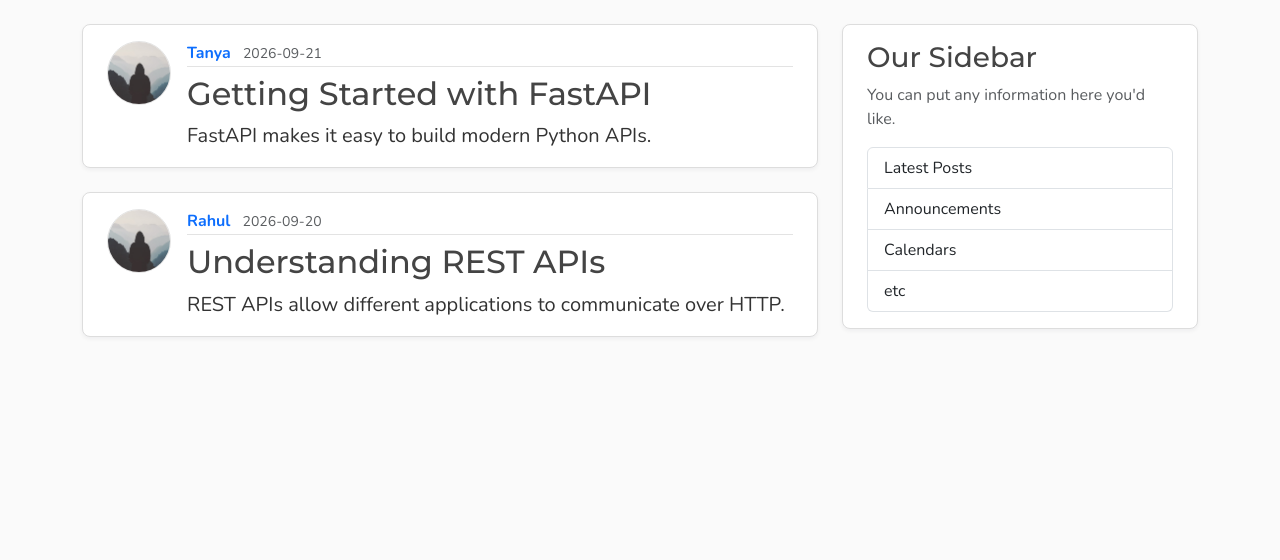
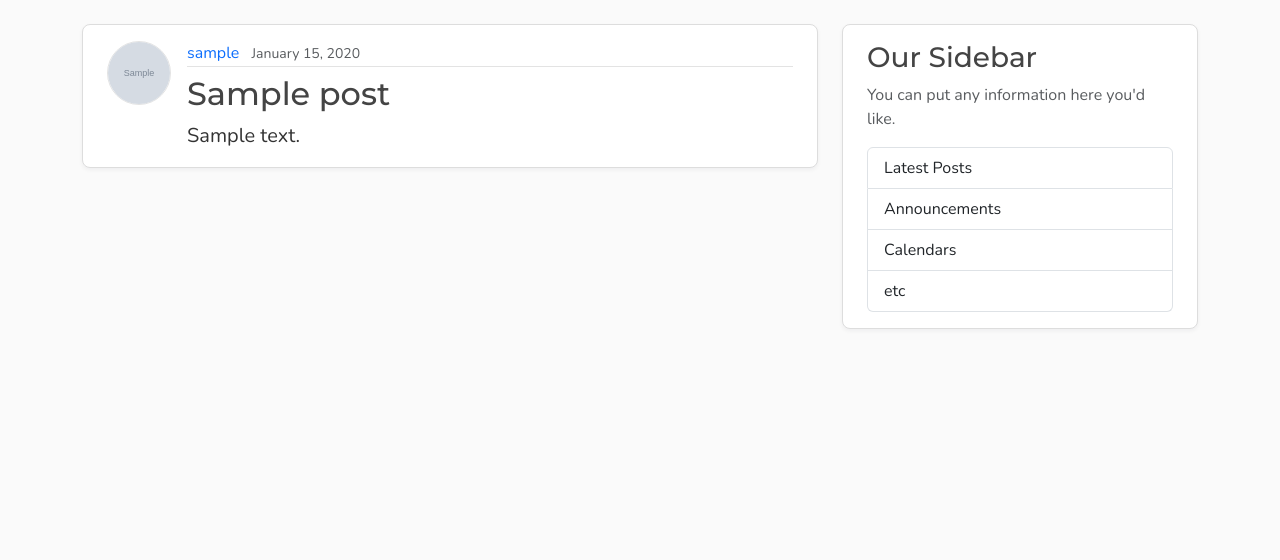
Before and after one commit to TanyaRoy1708/blog-application, a FastAPI app: page /posts in a window 1280 px wide. Shown: the part 56-616 px from the top of the page. Run offline with FastAPI, Linux system fonts and the light colour scheme; tables that the repository leaves empty hold one stand-in row (values such as "Sample post"); grey boxes marked "Sample" are stand-in pictures.

Commit message:
feat: integrate SQLAlchemy database with User and Post models and CRUD APIs

```diff
--- a/main.py
+++ b/main.py
@@ -1,75 +1,412 @@
-from fastapi import FastAPI, Request, HTTPException, status
+"""Main FastAPI application module for the blog application.
+
+Provides HTML template routes for the frontend, RESTful API endpoints for
+managing users and posts, and custom exception handlers.
+"""
+
+from typing import Annotated
+
+from fastapi import Depends, FastAPI, HTTPException, Request, Response, status
 from fastapi.exceptions import RequestValidationError
 from fastapi.responses import JSONResponse
 from fastapi.staticfiles import StaticFiles
 from fastapi.templating import Jinja2Templates
+from sqlalchemy import select
+from sqlalchemy.orm import Session
 from starlette.exceptions import HTTPException as StarletteHTTPException
 
-app= FastAPI()
+import models
+from database import Base, engine, get_db
+from schemas import (
+    PostCreate,
+    PostResponse,
+    PostUpdate,
+    UserCreate,
+    UserResponse,
+    UserUpdate,
+)
 
+# Initialize database tables
+Base.metadata.create_all(bind=engine)
+
+app = FastAPI(
+    title="Blog Application API",
+    description="A blogging platform providing web views and RESTful API endpoints.",
+    version="0.1.0",
+)
+
+# Static and media files mounting
 app.mount("/static", StaticFiles(directory="static"), name="static")
+app.mount("/media", StaticFiles(directory="media"), name="media")
 
+# Templates configuration
 templates = Jinja2Templates(directory="templates")
 
-posts : list[dict]=[
-    {
-        "id": 1,
-        "author": "Tanya",
-        "title": "Getting Started with FastAPI",
-        "content": "FastAPI makes it easy to build modern Python APIs.",
-        "date_posted": "2026-09-21"
-    },
-    {
-        "id": 2,
-        "author": "Rahul",
-        "title": "Understanding REST APIs",
-        "content": "REST APIs allow different applications to communicate over HTTP.",
-        "date_posted": "2026-09-20"
-    }
-]
+# Dependency type alias for database session
+DbSession = Annotated[Session, Depends(get_db)]
 
-# Don't include this route in FastAPI's generated OpenAPI schema, so it won't appear in /docs or /redoc.
-# Then /posts still works normally:
-# http://127.0.0.1:8000/posts
-# but it won't appear in:
-# http://127.0.0.1:8000/docs
-@app.get("/", include_in_schema=False)
-@app.get("/posts", include_in_schema=False)
-def home(request: Request):
+
+# ==============================================================================
+# HTML Template Routes
+# ==============================================================================
+
+
+@app.get("/", include_in_schema=False, name="home")
+@app.get("/posts", include_in_schema=False, name="posts")
+def home(request: Request, db: DbSession) -> Response:
+    """Render the home page displaying all blog posts."""
+    result = db.execute(select(models.Post))
+    posts = result.scalars().all()
     return templates.TemplateResponse(
         request,
         "home.html",
-        {"posts" : posts, "title": "Home"},
+        {"posts": posts, "title": "Home"},
     )
 
 
-@app.get("/posts/{post_id}", include_in_schema=False)
-def post_page(request: Request, post_id:int ):
-    for post in posts:
-        if post.get("id") == post_id:
-            title = post['title'][:50]
-            return templates.TemplateResponse(
-            request,
-            "post.html",
-            {"post" : post, "title": title},
-            )
-    raise HTTPException(status_code=status.HTTP_404_NOT_FOUND, detail="Post not found")
+@app.get("/posts/{post_id}", include_in_schema=False, name="post_page")
+def post_page(request: Request, post_id: int, db: DbSession) -> Response:
+    """Render the detailed view page for a specific post."""
+    result = db.execute(select(models.Post).where(models.Post.id == post_id))
+    post = result.scalars().first()
+    if not post:
+        raise HTTPException(
+            status_code=status.HTTP_404_NOT_FOUND,
+            detail="Post not found",
+        )
 
-@app.get("/api/posts")
-def get_posts():
-    return posts
-
-@app.get("/api/posts/{post_id}")
-def get_post(post_id: int):
-    for post in posts:
-        if post.get("id") == post_id:
-            return post
-    raise HTTPException(status_code=status.HTTP_404_NOT_FOUND, detail="Post not found")
+    title = post.title[:50]
+    return templates.TemplateResponse(
+        request,
+        "post.html",
+        {"post": post, "title": title},
+    )
 
 
-## StarletteHTTPException Handler
+@app.get("/users/{user_id}/posts", include_in_schema=False, name="user_posts")
+def user_posts_page(request: Request, user_id: int, db: DbSession) -> Response:
+    """Render the page displaying all posts authored by a specific user."""
+    result = db.execute(select(models.User).where(models.User.id == user_id))
+    user = result.scalars().first()
+    if not user:
+        raise HTTPException(
+            status_code=status.HTTP_404_NOT_FOUND,
+            detail="User not found",
+        )
+
+    result = db.execute(select(models.Post).where(models.Post.user_id == user_id))
+    posts = result.scalars().all()
+    return templates.TemplateResponse(
+        request,
+        "user_posts.html",
+        {"posts": posts, "user": user, "title": f"{user.username}'s Posts"},
+    )
+
+
+# ==============================================================================
+# User API Endpoints
+# ==============================================================================
+
+
+@app.post(
+    "/api/users",
+    response_model=UserResponse,
+    status_code=status.HTTP_201_CREATED,
+    tags=["Users"],
+)
+def create_user(user: UserCreate, db: DbSession) -> models.User:
+    """Create a new user.
+
+    Validates that both the username and email are unique before creating
+    the user record in the database.
+    """
+    result = db.execute(
+        select(models.User).where(models.User.username == user.username)
+    )
+    if result.scalars().first():
+        raise HTTPException(
+            status_code=status.HTTP_400_BAD_REQUEST,
+            detail="Username already exists",
+        )
+
+    result = db.execute(select(models.User).where(models.User.email == user.email))
+    if result.scalars().first():
+        raise HTTPException(
+            status_code=status.HTTP_400_BAD_REQUEST,
+            detail="Email already registered",
+        )
+
+    new_user = models.User(
+        username=user.username,
+        email=user.email,
+    )
+    db.add(new_user)
+    db.commit()
+    db.refresh(new_user)
+    return new_user
+
+
+@app.get(
+    "/api/users/{user_id}",
+    response_model=UserResponse,
+    tags=["Users"],
+)
+def get_user(user_id: int, db: DbSession) -> models.User:
+    """Retrieve a single user by ID."""
+    result = db.execute(select(models.User).where(models.User.id == user_id))
+    user = result.scalars().first()
+    if not user:
+        raise HTTPException(
+            status_code=status.HTTP_404_NOT_FOUND,
+            detail="User not found",
+        )
+    return user
+
+
+@app.get(
+    "/api/users/{user_id}/posts",
+    response_model=list[PostResponse],
+    tags=["Users"],
+)
+def get_user_posts(user_id: int, db: DbSession) -> list[models.Post]:
+    """Retrieve all posts authored by a specific user."""
+    result = db.execute(select(models.User).where(models.User.id == user_id))
+    user = result.scalars().first()
+    if not user:
+        raise HTTPException(
+            status_code=status.HTTP_404_NOT_FOUND,
+            detail="User not found",
+        )
+
+    result = db.execute(select(models.Post).where(models.Post.user_id == user_id))
+    return list(result.scalars().all())
+
+
+@app.patch(
+    "/api/users/{user_id}",
+    response_model=UserResponse,
+    tags=["Users"],
+)
+def update_user(
+    user_id: int,
+    user_update: UserUpdate,
+    db: DbSession,
+) -> models.User:
+    """Update profile information for an existing user."""
+    result = db.execute(select(models.User).where(models.User.id == user_id))
+    user = result.scalars().first()
+    if not user:
+        raise HTTPException(
+            status_code=status.HTTP_404_NOT_FOUND,
+            detail="User not found",
+        )
+
+    if user_update.username is not None and user_update.username != user.username:
+        result = db.execute(
+            select(models.User).where(models.User.username == user_update.username)
+        )
+        if result.scalars().first():
+            raise HTTPException(
+                status_code=status.HTTP_400_BAD_REQUEST,
+                detail="Username already exists",
+            )
+
+    if user_update.email is not None and user_update.email != user.email:
+        result = db.execute(
+            select(models.User).where(models.User.email == user_update.email)
+        )
+        if result.scalars().first():
+            raise HTTPException(
+                status_code=status.HTTP_400_BAD_REQUEST,
+                detail="Email already registered",
+            )
+
+    if user_update.username is not None:
+        user.username = user_update.username
+    if user_update.email is not None:
+        user.email = user_update.email
+    if user_update.image_file is not None:
+        user.image_file = user_update.image_file
+
+    db.commit()
+    db.refresh(user)
+    return user
+
+
+@app.delete(
+    "/api/users/{user_id}",
+    status_code=status.HTTP_204_NO_CONTENT,
+    tags=["Users"],
+)
+def delete_user(user_id: int, db: DbSession) -> None:
+    """Delete a user by ID."""
+    result = db.execute(select(models.User).where(models.User.id == user_id))
+    user = result.scalars().first()
+    if not user:
+        raise HTTPException(
+            status_code=status.HTTP_404_NOT_FOUND,
+            detail="User not found",
+        )
+    db.delete(user)
+    db.commit()
+
+
+# ==============================================================================
+# Post API Endpoints
+# ==============================================================================
+
+
+@app.post(
+    "/api/posts",
+    response_model=PostResponse,
+    status_code=status.HTTP_201_CREATED,
+    tags=["Posts"],
+)
+def create_post(post: PostCreate, db: DbSession) -> models.Post:
+    """Create a new blog post."""
+    result = db.execute(select(models.User).where(models.User.id == post.user_id))
+    user = result.scalars().first()
+    if not user:
+        raise HTTPException(
+            status_code=status.HTTP_404_NOT_FOUND,
+            detail="User not found",
+        )
+
+    new_post = models.Post(
+        title=post.title,
+        content=post.content,
+        user_id=post.user_id,
+    )
+    db.add(new_post)
+    db.commit()
+    db.refresh(new_post)
+    return new_post
+
+
+@app.get(
+    "/api/posts",
+    response_model=list[PostResponse],
+    tags=["Posts"],
+)
+def get_posts(db: DbSession) -> list[models.Post]:
+    """Retrieve all blog posts."""
+    result = db.execute(select(models.Post))
+    return list(result.scalars().all())
+
+
+@app.get(
+    "/api/posts/{post_id}",
+    response_model=PostResponse,
+    tags=["Posts"],
+)
+def get_post(post_id: int, db: DbSession) -> models.Post:
+    """Retrieve a single blog post by ID."""
+    result = db.execute(select(models.Post).where(models.Post.id == post_id))
+    post = result.scalars().first()
+    if not post:
+        raise HTTPException(
+            status_code=status.HTTP_404_NOT_FOUND,
+            detail="Post not found",
+        )
+    return post
+
+
+@app.put(
+    "/api/posts/{post_id}",
+    response_model=PostResponse,
+    tags=["Posts"],
+)
+def update_post_full(
+    post_id: int,
+    post_data: PostCreate,
+    db: DbSession,
+) -> models.Post:
+    """Fully replace/update an existing blog post."""
+    result = db.execute(select(models.Post).where(models.Post.id == post_id))
+    post = result.scalars().first()
+    if not post:
+        raise HTTPException(
+            status_code=status.HTTP_404_NOT_FOUND,
+            detail="Post not found",
+        )
+
+    if post_data.user_id != post.user_id:
+        result = db.execute(
+            select(models.User).where(models.User.id == post_data.user_id)
+        )
+        user = result.scalars().first()
+        if not user:
+            raise HTTPException(
+                status_code=status.HTTP_404_NOT_FOUND,
+                detail="User not found",
+            )
+
+    post.title = post_data.title
+    post.content = post_data.content
+    post.user_id = post_data.user_id
+
+    db.commit()
+    db.refresh(post)
+    return post
+
+
+@app.patch(
+    "/api/posts/{post_id}",
+    response_model=PostResponse,
+    tags=["Posts"],
+)
+def update_post_partial(
+    post_id: int,
+    post_data: PostUpdate,
+    db: DbSession,
+) -> models.Post:
+    """Partially update an existing blog post."""
+    result = db.execute(select(models.Post).where(models.Post.id == post_id))
+    post = result.scalars().first()
+    if not post:
+        raise HTTPException(
+            status_code=status.HTTP_404_NOT_FOUND,
+            detail="Post not found",
+        )
+
+    update_data = post_data.model_dump(exclude_unset=True)
+    for field, value in update_data.items():
+        setattr(post, field, value)
+
+    db.commit()
+    db.refresh(post)
+    return post
+
+
+@app.delete(
+    "/api/posts/{post_id}",
+    status_code=status.HTTP_204_NO_CONTENT,
+    tags=["Posts"],
+)
+def delete_post(post_id: int, db: DbSession) -> None:
+    """Delete a blog post by ID."""
+    result = db.execute(select(models.Post).where(models.Post.id == post_id))
+    post = result.scalars().first()
+    if not post:
+        raise HTTPException(
+            status_code=status.HTTP_404_NOT_FOUND,
+            detail="Post not found",
+        )
+    db.delete(post)
+    db.commit()
+
+
+# ==============================================================================
+# Custom Exception Handlers
+# ==============================================================================
+
+
 @app.exception_handler(StarletteHTTPException)
-def general_http_exception_handler(request: Request, exception: StarletteHTTPException):
+def general_http_exception_handler(
+    request: Request,
+    exception: StarletteHTTPException,
+) -> Response:
+    """Handle Starlette and FastAPI HTTP exceptions for both API and HTML routes."""
     message = (
         exception.detail
         if exception.detail
@@ -86,17 +423,22 @@ def general_http_exception_handler(request: Request, exception: StarletteHTTPExc
         "error.html",
         {
             "status_code": exception.status_code,
-            "title": exception.status_code,
+            "title": str(exception.status_code),
             "message": message,
         },
         status_code=exception.status_code,
     )
 
+
 @app.exception_handler(RequestValidationError)
-def validation_exception_handler(request: Request, exception: RequestValidationError):
+def validation_exception_handler(
+    request: Request,
+    exception: RequestValidationError,
+) -> Response:
+    """Handle request validation errors for both API and HTML routes."""
     if request.url.path.startswith("/api"):
         return JSONResponse(
-            status_code=status.HTTP_422_UNPROCESSABLE_CONTENT,
+            status_code=status.HTTP_422_UNPROCESSABLE_ENTITY,
             content={"detail": exception.errors()},
         )
 
@@ -104,9 +446,9 @@ def validation_exception_handler(request: Request, exception: RequestValidationE
         request,
         "error.html",
         {
-            "status_code": status.HTTP_422_UNPROCESSABLE_CONTENT,
-            "title": status.HTTP_422_UNPROCESSABLE_CONTENT,
+            "status_code": status.HTTP_422_UNPROCESSABLE_ENTITY,
+            "title": str(status.HTTP_422_UNPROCESSABLE_ENTITY),
             "message": "Invalid request. Please check your input and try again.",
         },
-        status_code=status.HTTP_422_UNPROCESSABLE_CONTENT,
+        status_code=status.HTTP_422_UNPROCESSABLE_ENTITY,
     )
--- a/pyproject.toml
+++ b/pyproject.toml
@@ -5,5 +5,7 @@ description = "Add your description here"
 readme = "README.md"
 requires-python = ">=3.13"
 dependencies = [
+    "aiosqlite>=0.22.1",
     "fastapi[standard]>=0.141.1",
+    "sqlalchemy>=2.0.54",
 ]
--- a/templates/home.html
+++ b/templates/home.html
@@ -4,18 +4,17 @@
     {% for post in posts %}
     <article class="content-section py-3 px-4 mb-4">
         <div class="d-flex align-items-start gap-3">
-            <img class="rounded-circle article-img flex-shrink-0"
-                src="{{ post.author.image_path if (post.author is mapping and post.author.image_path) else url_for('static', path='profile_pics/default.jpg') }}"
-                alt="{{ post.author.username if post.author is mapping else post.author }}'s profile picture" width="64"
-                height="64" loading="lazy">
+            <img class="rounded-circle article-img flex-shrink-0" src="{{ post.author.image_path }}"
+                alt="{{ post.author.username }}'s profile picture" width="64" height="64" loading="lazy">
             <div class="flex-grow-1">
                 <div class="article-metadata mb-2">
-                    <a class="me-2 fw-bold text-decoration-none" href="">{{ post.author.username if post.author is
-                        mapping else post.author }}</a>
-                    <small class="text-body-secondary">{{ post.date_posted }}</small>
+                    <a class="me-2" href="{{ url_for('user_posts', user_id=post.author.id) }}">{{
+                        post.author.username }}</a>
+                    <small class="text-body-secondary">{{ post.date_posted.strftime('%B %d, %Y') }}</small>
                 </div>
                 <h2>
-                    <a class="article-title text-decoration-none" href="{{ url_for('post_page', post_id=post.id) }}">{{ post.title }}</a>
+                    <a class="article-title" href="{{ url_for('post_page', post_id=post.id) }}">{{
+                        post.title }}</a>
                 </h2>
                 <p class="article-content mb-0">{{ post.content }}</p>
             </div>
```
Also changed, not shown: database.py (added, +20 -0 lines), models.py (added, +50 -0 lines), schemas.py (added, +41 -0 lines), templates/post.html (+5 -4 lines), templates/user_posts.html (added, +25 -0 lines), 3 other files.
